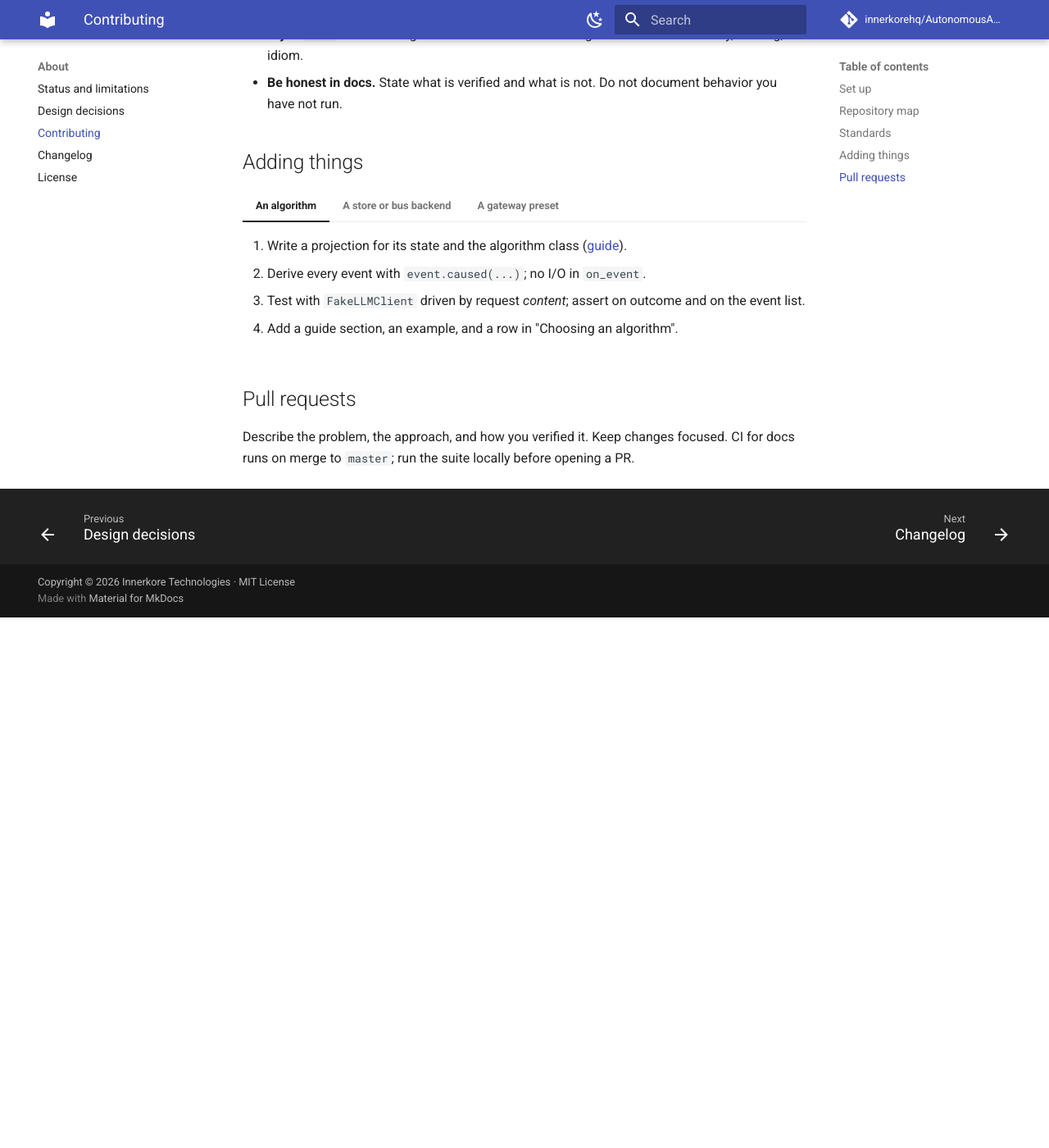
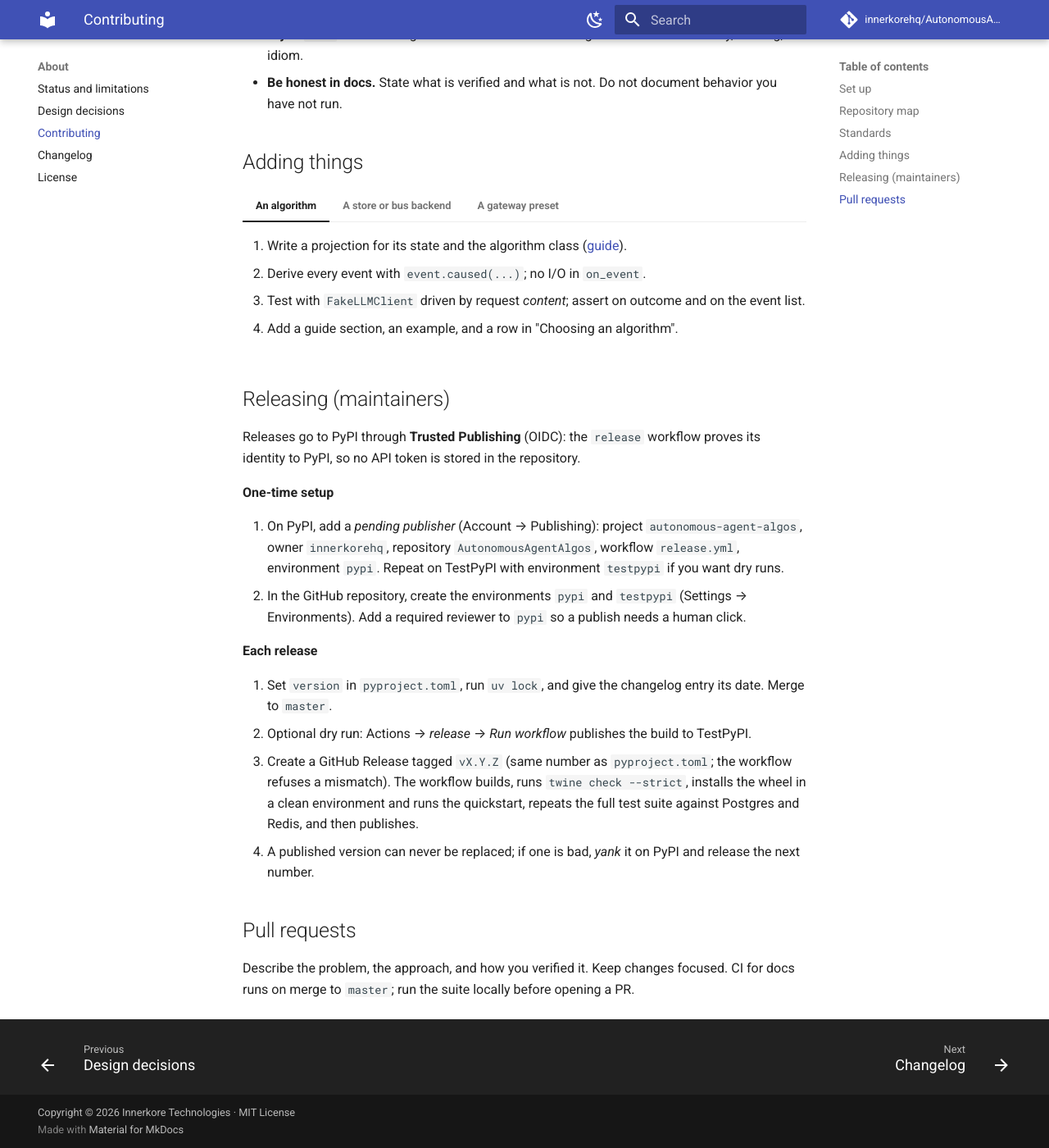
Before and after one commit to innerkorehq/AutonomousAgentAlgos, an MkDocs documentation site: the page built from docs/about/contributing.md, in a window 1280 px wide and 1400 px high, scrolled down 1535 px. Shown: the whole window at 82% size. Built offline with MkDocs 1.6.1 and Material for MkDocs 9.7.7, drawn with Linux system fonts in a browser that asks for light colours; comment, search, counter and statistics services are not loaded; before the commit the page ends 2288 px from its top, so only the background shows below that.

Commit message:
Prepare the 0.1.0 PyPI release
- release workflow: PyPI Trusted Publishing (no stored token), tag/version check, twine check
  --strict, clean-venv wheel smoke test, full test gate, optional TestPyPI dry run
- py.typed marker and aaa.__version__
- pin hatchling <1.32: newer versions write core-metadata 2.5, which twine rejects
- version 0.1.0, README license link made absolute for the PyPI page, maintainer release docs

Co-Authored-By: Claude Sonnet 5.5 <noreply@anthropic.com>

```diff
--- a/docs/about/contributing.md
+++ b/docs/about/contributing.md
@@ -63,6 +63,27 @@ installed; set `AAA_TEST_PG_BIN` if they are off `PATH`). Without them those tes
     2. Verify the URL and header names against the vendor's documentation and cite the page in the docstring.
     3. Add a mocked-transport test, and say in the docs whether you verified it live.
 
+## Releasing (maintainers)
+
+Releases go to PyPI through **Trusted Publishing** (OIDC): the `release` workflow proves its identity to PyPI, so no API token
+is stored in the repository.
+
+**One-time setup**
+
+1. On PyPI, add a *pending publisher* (Account → Publishing): project `autonomous-agent-algos`, owner `innerkorehq`, repository
+   `AutonomousAgentAlgos`, workflow `release.yml`, environment `pypi`. Repeat on TestPyPI with environment `testpypi` if you want dry runs.
+2. In the GitHub repository, create the environments `pypi` and `testpypi` (Settings → Environments). Add a required reviewer to `pypi`
+   so a publish needs a human click.
+
+**Each release**
+
+1. Set `version` in `pyproject.toml`, run `uv lock`, and give the changelog entry its date. Merge to `master`.
+2. Optional dry run: Actions → *release* → *Run workflow* publishes the build to TestPyPI.
+3. Create a GitHub Release tagged `vX.Y.Z` (same number as `pyproject.toml`; the workflow refuses a mismatch). The workflow builds,
+   runs `twine check --strict`, installs the wheel in a clean environment and runs the quickstart, repeats the full test suite
+   against Postgres and Redis, and then publishes.
+4. A published version can never be replaced; if one is bad, *yank* it on PyPI and release the next number.
+
 ## Pull requests
 
 Describe the problem, the approach, and how you verified it. Keep changes focused. CI for docs runs on merge to `master`; run the suite locally before opening a PR.
--- a/pyproject.toml
+++ b/pyproject.toml
@@ -1,6 +1,6 @@
 [project]
 name = "autonomous-agent-algos"
-version = "0.0.1"
+version = "0.1.0"
 description = "Async, event-driven library of production-deployable agent algorithms over arbitrary data."
 readme = "README.md"
 license = "MIT"
@@ -36,7 +36,8 @@ Issues = "https://github.com/innerkorehq/AutonomousAgentAlgos/issues"
 dev = ["pytest>=8", "ruff", "pyright", "asyncpg>=0.29", "redis>=5.0"]
 
 [build-system]
-requires = ["hatchling"]
+# <1.32: newer hatchling writes core-metadata 2.5, which twine/PyPI do not accept yet.
+requires = ["hatchling>=1.27,<1.32"]
 build-backend = "hatchling.build"
 
 [tool.hatch.build.targets.wheel]
```
Also changed, not shown: README.md (+1 -1 lines), docs/about/changelog.md (+1 -1 lines), src/aaa/__init__.py (+9 -0 lines), 4 other files.
